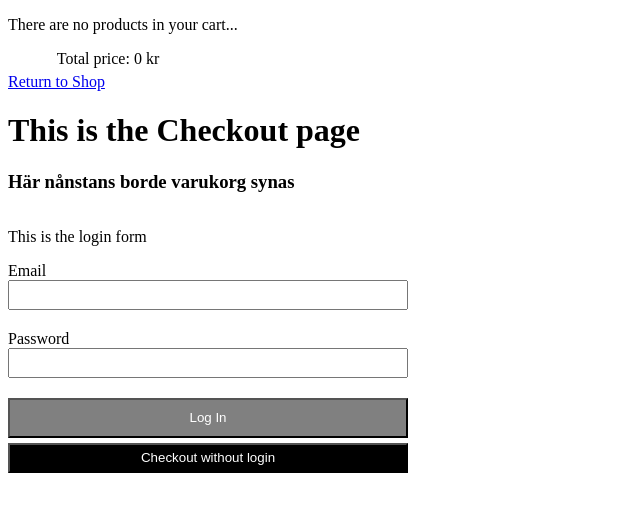
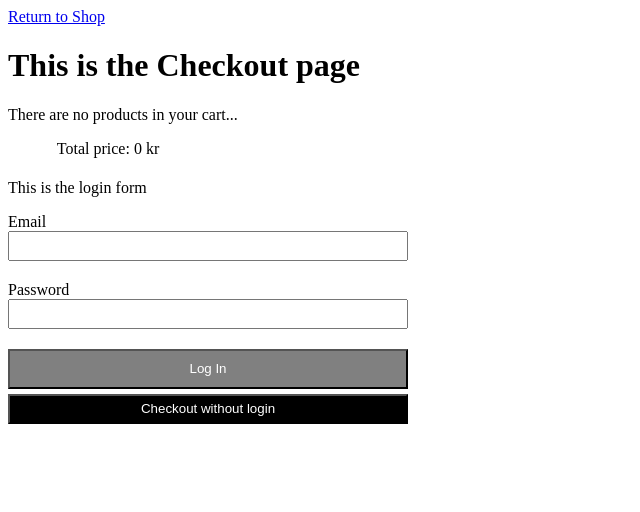
Before and after one commit to jazzjacob/react-grupparbete-webshop, a React (Create React App) app: page /checkout in a window 1280 px wide. Shown: the top 512 px of the page, without its empty margins (0-640 px from the left). Built offline with nearby package versions, Linux system fonts and the light colour scheme.

Commit message:
moved cart in checkout.js

```diff
--- a/src/components/views/Checkout.js
+++ b/src/components/views/Checkout.js
@@ -19,10 +19,10 @@ const Checkout = () => {
 
   return (
     <>
-      <Cart/>
+
         <Link to="/">Return to Shop</Link>
       <h1>This is the Checkout page</h1>
-      <h3>Här nånstans borde varukorg synas</h3>
+      <Cart/>
       {loggedIn || skippedLogin ? <ShippingForm /> : <LoginForm />}
     </>
   );
```
